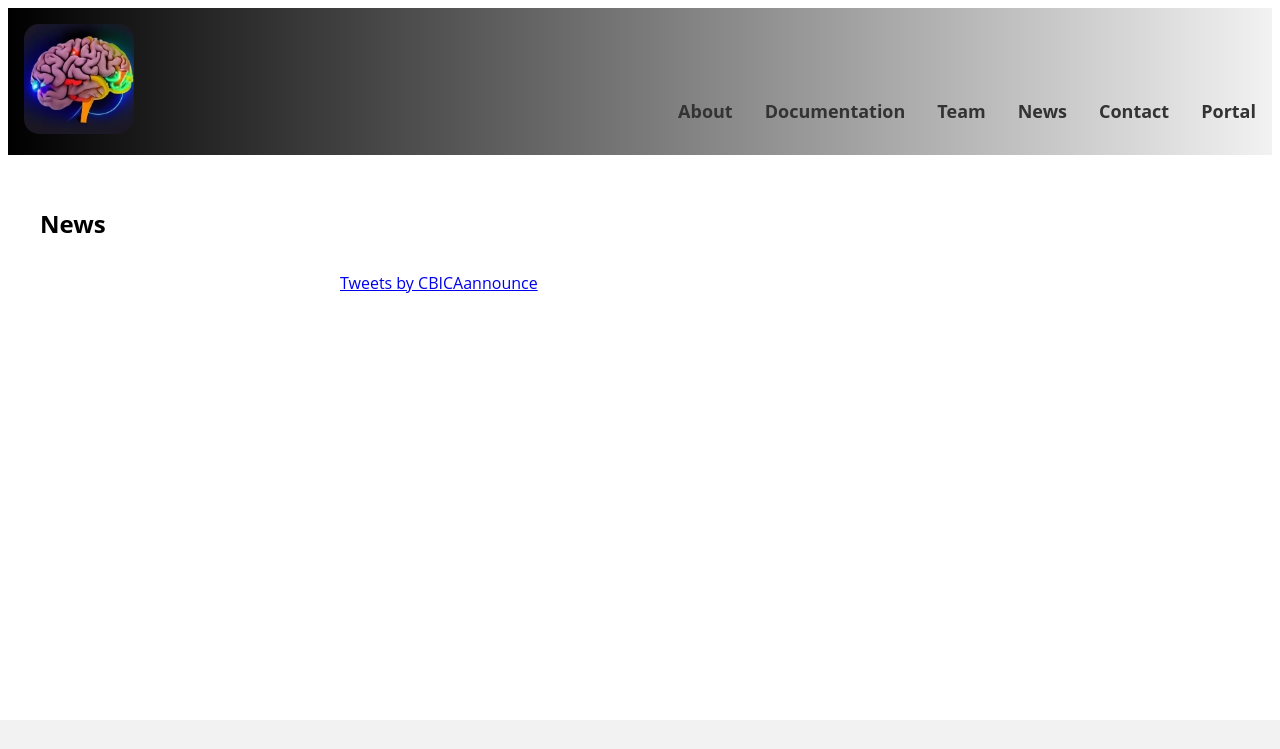
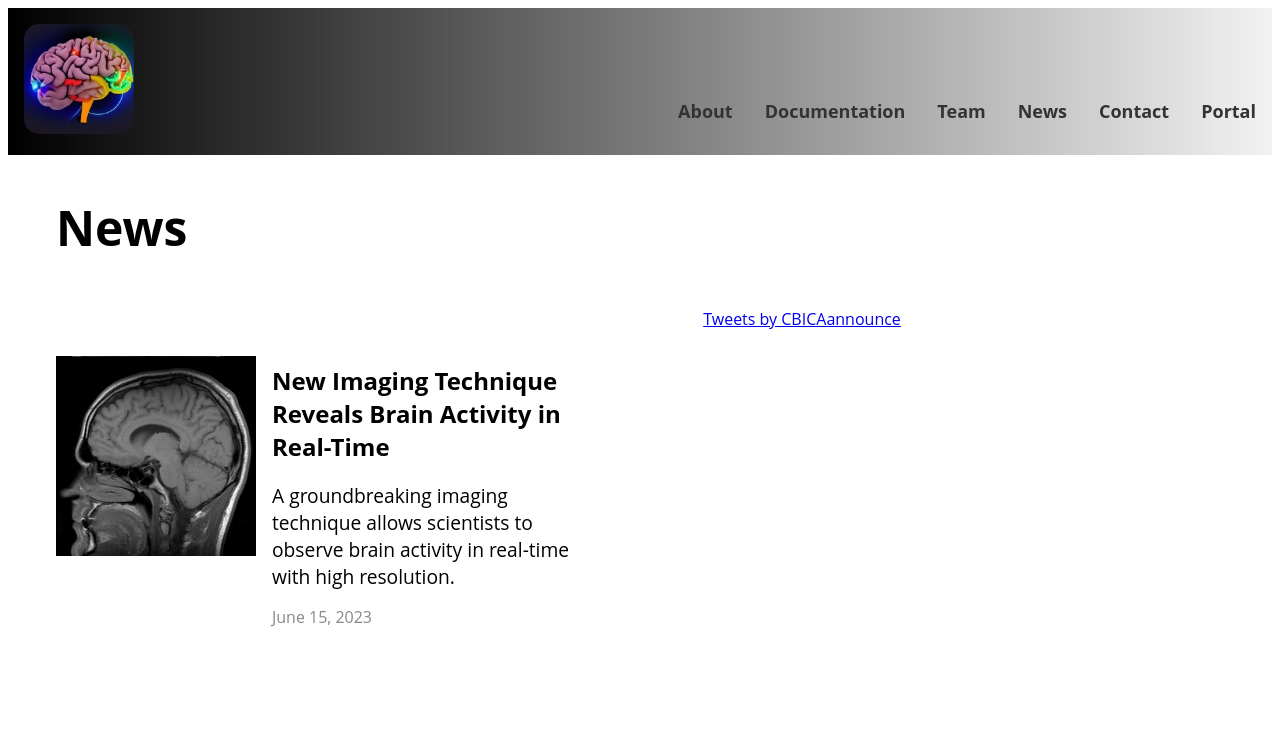
Before and after one commit to CBICA/NiChart_Website, a Next.js app: page /news in a window 1280 px wide. Shown: the top 749 px of the page. Built offline with nearby package versions, Linux system fonts and the light colour scheme.

Commit message:
Updated styles, fixed footer, completed news. Some additional fixtures

```diff
--- a/pages/documentation.js
+++ b/pages/documentation.js
@@ -16,9 +16,9 @@ const Documentation = () => {
     return (
       <div>
         <Header />
-        <div className={styles.documentationPage}>
+        <div className={styles.documentation_page}>
           <h2>Documentation</h2>
-          <div className="documentation-content">
+          <div className={styles.documentation_container}>
             <ReactMarkdown>{markdownContent}</ReactMarkdown>
           </div>
         </div>
--- a/pages/news.js
+++ b/pages/news.js
@@ -2,25 +2,43 @@ import React from 'react';
 import Header from '../components/Layout/Header';
 import Footer from '../components/Layout/Footer';
 import styles from '../styles/News.module.css';
+import newsStories from '/public/content/news_stories.js'
 
 const News = () => {
     return (
-      <div>
+      <div className={styles.container}>
         <Header />
+        <h2 className={styles.newsTitle}>News</h2>
         <div className={styles.newsPage}>
-          <h2>News</h2>
+          <div className={styles.newsStories}>
+            {newsStories.map((story, index) => (
+              <a href={story.href} target="_blank"  rel="noopener noreferrer" className='link'>
+                <div className={styles.newsStory} key={index}>
+                  <div className={styles.newsContent} key={index}>
+                      <img src={story.image} alt={`News ${index + 1}`} className={styles.newsImage} />
+                      <div className={styles.newsDetails} key={index}>
+                        <h3 className={styles.newsStoryTitle}>{story.title}</h3>
+                        <p className={styles.newsStoryDescription}>{story.description}</p>
+                        <p className={styles.newsStoryDate}>{story.date}</p>
+                      </div>
+                  </div>
+                </div>
+              </a>
+            ))}
+          </div>
           <div className={styles.twitterFeed}>
-            {/* Embed the Twitter feed here */}
             <a
-                className="twitter-timeline"
-                data-tweet-limit="3"
-                href="https://twitter.com/CBICAannounce?ref_src=twsrc%5Etfw">
-                Tweets by CBICAannounce
+              className="twitter-timeline"
+              data-tweet-limit="3"
+              href="https://twitter.com/CBICAannounce?ref_src=twsrc%5Etfw"
+            >
+              Tweets by CBICAannounce
             </a>
-            <script async
-                    src="https://platform.twitter.com/widgets.js"
-                    charSet="utf-8">
-            </script>
+            <script
+              async
+              src="https://platform.twitter.com/widgets.js"
+              charSet="utf-8"
+            ></script>
           </div>
         </div>
         <Footer />
--- /dev/null
+++ b/public/content/news_stories.js
@@ -0,0 +1,53 @@
+const newsStories = [
+    {
+      title: 'New Imaging Technique Reveals Brain Activity in Real-Time',
+      description: 'A groundbreaking imaging technique allows scientists to observe brain activity in real-time with high resolution.',
+      date: 'June 15, 2023',
+      image: '/images/MRI_scan_1.jpg',
+      href: 'https://www.google.com',
+    },
+    {
+      title: 'MRI Study Uncovers Link Between Brain Structure and Cognitive Abilities',
+      description: 'A recent MRI study reveals a strong correlation between specific brain structures and cognitive abilities, providing new insights into human intelligence.',
+      date: 'July 2, 2023',
+      image: '/images/MRI_scan_2.jpg',
+      href: 'https://www.google.com',
+    },
+    // {
+    //   title: 'Functional MRI Identifies Brain Patterns Associated with Depression',
+    //   description: 'Using functional MRI scans, researchers have identified distinct brain patterns associated with depression, paving the way for targeted treatments.',
+    //   date: 'August 10, 2023',
+    //   image: '/public/images/news3.jpg',
+    //   href: 'https://www.google.com',
+    // },
+    // {
+    //   title: 'Breakthrough: AI Algorithm Improves Brain Tumor Detection Accuracy',
+    //   description: 'An AI algorithm trained on large-scale brain imaging data achieves remarkable accuracy in detecting brain tumors, aiding in early diagnosis and treatment.',
+    //   date: 'September 5, 2023',
+    //   image: '/public/images/news4.jpg',
+    //   href: 'https://www.google.com',
+    // },
+    // {
+    //   title: 'Brain Imaging Study Reveals Neuroplasticity in Older Adults',
+    //   description: 'A comprehensive brain imaging study demonstrates that neuroplasticity persists in older adults, challenging the long-held belief of age-related decline.',
+    //   date: 'October 20, 2023',
+    //   image: '/public/images/news5.jpg',
+    //   href: 'https://www.google.com',
+    // },
+    // {
+    //   title: 'Innovative PET Scan Technique Enables Early Detection of Alzheimer\'s Disease',
+    //   description: 'Researchers have developed a novel PET scan technique that detects early signs of Alzheimer\'s disease, offering hope for early intervention and improved outcomes.',
+    //   date: 'November 8, 2023',
+    //   image: '/public/images/news6.jpg',
+    //   href: 'https://www.google.com',
+    // },
+    // {
+    //   title: 'Brain Mapping Study Uncovers Functional Connectivity Patterns',
+    //   description: 'A large-scale brain mapping study reveals intricate functional connectivity patterns, shedding light on the complex network of brain regions and their interactions.',
+    //   date: 'December 12, 2023',
+    //   image: '/public/images/news7.jpg',
+    //   href: 'https://www.google.com',
+    // },
+  ];
+
+  export default newsStories;
--- a/styles/About.module.css
+++ b/styles/About.module.css
@@ -1,17 +1,15 @@
 .container {
-  max-width: 800px;
-  margin: 0 auto;
-  padding: 2rem;
-  background-color: #fff;
-  box-shadow: 0 0 5px rgba(0, 0, 0, 0.1);
+  display:grid;
+  grid-template-rows:auto 1fr auto;
+  grid-template-columns:100%;
+
+  /* fallback height */
+  min-height:100vh;
+
+  /* new small viewport height for modern browsers */
+  min-height:100svh;
 }
 
-.container h1 {
-  font-size: 2rem;
-  margin-bottom: 1rem;
+.about_container {
+
 }
-
-.container p {
-  font-size: 1.2rem;
-  line-height: 1.5;
-}
--- a/styles/Documentation.module.css
+++ b/styles/Documentation.module.css
@@ -1,3 +1,19 @@
-.documentationPage {
-    padding: 2rem;
-  }
+.container {
+  display:grid;
+  grid-template-rows:auto 1fr auto;
+  grid-template-columns:100%;
+
+  /* fallback height */
+  min-height:100vh;
+
+  /* new small viewport height for modern browsers */
+  min-height:100svh;
+}
+
+.documentation_page {
+
+}
+
+.documentation_container {
+
+}
--- a/styles/Footer.module.css
+++ b/styles/Footer.module.css
@@ -1,5 +1,4 @@
 .footer {
-    position: absolute;
     bottom: 0;
     left: 0;
     width: 100%;
--- a/styles/News.module.css
+++ b/styles/News.module.css
@@ -1,10 +1,97 @@
+.container{
+  display: grid;
+  grid-template-rows:auto auto 1fr auto;
+  grid-template-columns:100%;
+
+  /* fallback height */
+  min-height:100vh;
+
+  /* new small viewport height for modern browsers */
+  min-height:100svh;
+}
+
+.newsTitle {
+  font-size: 3rem; /* Adjust the font size as desired */
+  font-weight: bold;
+  text-align: left;
+  margin-bottom: 2rem; /* Add some spacing below the title */
+  margin-left: 3rem;
+}
+
 .newsPage {
-    padding: 2rem;
+  display:block;
+}
+
+/* columns */
+.newsPage > * {
+  padding:1rem;
+}
+
+/* tablet breakpoint */
+@media (min-width:768px) {
+  .newsPage {
+      display: grid;
+      grid-template-columns: 1fr 1fr;
   }
+}
 
-  .twitterFeed {
-    margin-top: 2rem;
-    max-width: 600px; /* Adjust the value as per your desired width */
-    margin-left: auto;
-    margin-right: auto;
-  }
+.newsStories {
+  display: grid;
+  grid-template-columns: 100%;
+  grid-template-rows: repeat(7, 1fr);
+}
+
+.newsStory {
+  display: flex;
+  flex-direction: column;
+  align-items: flex-start;;
+  text-align: left;
+  padding: 2rem;
+}
+
+.newsContent {
+  display: flex;
+  align-items: flex-start;
+}
+
+.newsImage {
+  width: 40%;
+  max-width: 200px;
+  height: auto;
+  margin-right: 1rem;
+  margin-top: 1rem;
+  margin-bottom: 1rem;
+}
+
+.newsDetails {
+  flex-grow: 1; /* Allow the details section to expand and fill the remaining space */
+}
+
+.newsStoryTitle {
+  font-size: 1.5rem;
+  font-weight: bold;
+  margin-bottom: 0.5rem;
+}
+
+.newsStoryDescription {
+  font-size: 1.2rem;
+  margin-bottom: 1rem;
+}
+
+.newsStoryDate {
+  font-size: 1rem;
+  color: #888;
+}
+.twitterFeed {
+  width: auto;
+  padding-left: 10%;
+  padding-right: 10%;
+  min-width: 340px;
+  max-width: 800px;
+  min-height: 1500px;
+}
+
+.newsStories a {
+  text-decoration: none;
+  color: black;
+}
--- a/styles/Team.module.css
+++ b/styles/Team.module.css
@@ -1,8 +1,20 @@
-.teamPage {
+.container {
+  display:grid;
+  grid-template-rows:auto 1fr auto;
+  grid-template-columns:100%;
+
+  /* fallback height */
+  min-height:100vh;
+
+  /* new small viewport height for modern browsers */
+  min-height:100svh;
+}
+
+.team_page {
     padding: 2rem;
-  }
+}
 
-  .teamMembers,
-  .collaborators {
-    margin-bottom: 2rem;
-  }
+.team_members,
+.team_collaborators {
+  margin-bottom: 2rem;
+}
```
Also changed, not shown: pages/about.js (+12 -8 lines), pages/team.js (+4 -4 lines).
